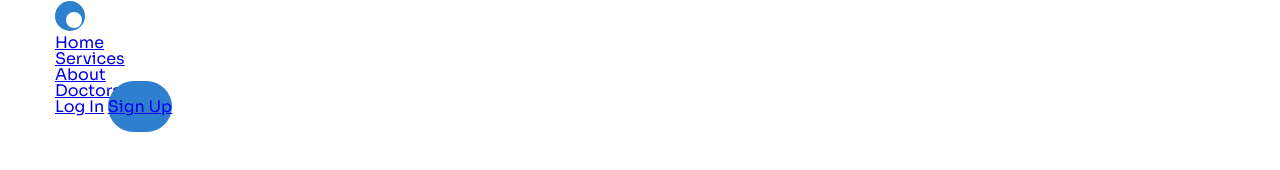
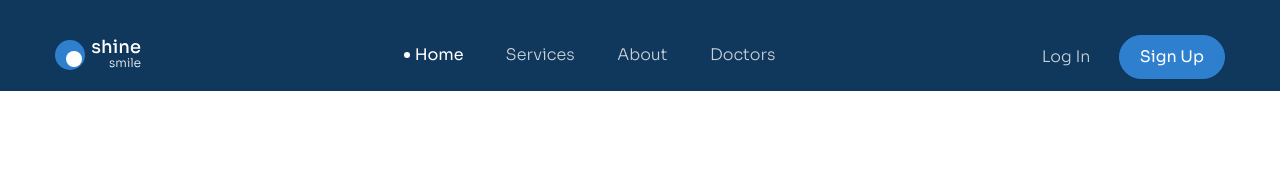
Before and after one commit to nguyenphamphu20/Dental-Care, a plain HTML site: page index.html in a window 1280 px wide. Drawn offline with Linux system fonts and the light colour scheme.

Commit message:
done header

```diff
--- a/assets/css/style.css
+++ b/assets/css/style.css
@@ -13,6 +13,10 @@ html {
 body {
     font-size: 1.6rem;
     font-family: "Sora", sans-serif;
+}
+
+a {
+    text-decoration: none;
 }
 
 /* common */
@@ -34,17 +38,121 @@ body {
 
 .main-content {
     width: 1170px;
-    max-width: calc( 100% - 48px );
+    max-width: calc(100% - 48px);
     margin-left: auto;
     margin-right: auto;
 }
 
 .btn {
+    display: flex;
     min-width: 205px;
-    padding-top: 15px;
-    padding-bottom: 15px;
+    padding: 15px 46px;
+    justify-content: center;
+    align-items: center;
     text-align: center;
     height: 60px;
     background: #2e80ce;
     border-radius: 30px;
+    border: 1px solid #2e80ce;
+    transition: ease 0.25s;
 }
+
+.btn:hover {
+    color: #2e80ce;
+    background-color: #fff;
+}
+/* header */
+
+header {
+    padding-top: 30px;
+    padding-bottom: 8px;
+    background-color: var(--primary-color);
+}
+
+.header {
+    display: flex;
+    justify-content: space-between;
+    align-items: center;
+}
+
+.nav__list {
+    display: flex;
+    margin-left: 36px;
+}
+
+.nav__item {
+    padding: 11px 21px;
+}
+
+.nav__link {
+    color: #c9d2da;
+    text-align: center;
+    font-size: 1.6rem;
+    font-weight: 300;
+    line-height: 1.75;
+}
+
+:is(.nav__link, .header__actions--log-in)::after {
+    content: attr(title);
+    display: block;
+    color: #fff;
+    font-size: 1.6rem;
+    font-weight: 400;
+    line-height: 1.75;
+    height: 0;
+    visibility: hidden;
+    overflow: hidden;
+}
+
+:is(.nav__link, .header__actions--log-in):hover {
+    color: #fff;
+    font-family: Sora;
+    font-size: 16px;
+    font-style: normal;
+    font-weight: 400;
+    line-height: 28px; /* 175% */
+}
+
+.nav__link--active {
+    display: inline-block;
+    text-align: center;
+    position: relative;
+    color: #fff;
+    font-weight: 400;
+    line-height: 1.75;
+}
+
+.nav__link--active::before {
+    content: "";
+    position: absolute;
+    top: 50%;
+    left: -11px;
+    transform: translateY(-50%);
+    width: 6px;
+    height: 6px;
+    background-color: #fff;
+    border-radius: 50%;
+}
+
+.header__actions {
+    display: flex;
+    align-items: center;
+}
+
+.header__actions--log-in {
+    padding: 8px 28px;
+    display: inline-block;
+    text-align: center;
+    color: #c9d2da;
+    font-size: 1.6rem;
+    font-weight: 300;
+    line-height: 1.75;
+}
+
+.header__actions--sign-up {
+    color: #fff;
+    min-width: 104px;
+    height: 44px;
+    padding: 8px 20px;
+    border-radius: 22px;
+}
--- a/index.html
+++ b/index.html
@@ -19,21 +19,23 @@
     <body>
         <header>
             <div class="main-content">
+                <section class="header">
                     <figure class="header__logo">
-                    <img src="./assets/icon/logo.svg" alt="logo">
+                        <img src="./assets/icon/logo.svg" alt="logo" />
                     </figure>
-                <nav>
+                    <nav class="nav">
                         <ul class="nav__list">
-                        <li class="nav__item"><a href="#!">Home</a></li>
-                        <li class="nav__item"><a href="#!">Services</a></li>
-                        <li class="nav__item"><a href="#!">About</a></li>
-                        <li class="nav__item"><a href="#!">Doctors</a></li>
+                            <li class="nav__item"><a href="#!" class="nav__link nav__link--active " title="Home">Home</a></li>
+                            <li class="nav__item"><a href="#!" class="nav__link" title="Services">Services</a></li>
+                            <li class="nav__item"><a href="#!" class="nav__link" title="About">About</a></li>
+                            <li class="nav__item"><a href="#!" class="nav__link" title="Doctors">Doctors</a></li>
                         </ul>
                     </nav>
                     <div class="header__actions">
-                    <a href="#!" class="header__actions--log-in">Log In</a>
+                        <a href="#!" class="header__actions--log-in" title="Log In">Log In</a>
                         <a href="#!" class="btn header__actions--sign-up">Sign Up</a>
                     </div>
+                </section>
             </div>
         </header>
     </body>
```
Also changed, not shown: assets/css/reset.css (line endings or trailing spaces). Lines whose indentation alone changed are shown as unchanged.
